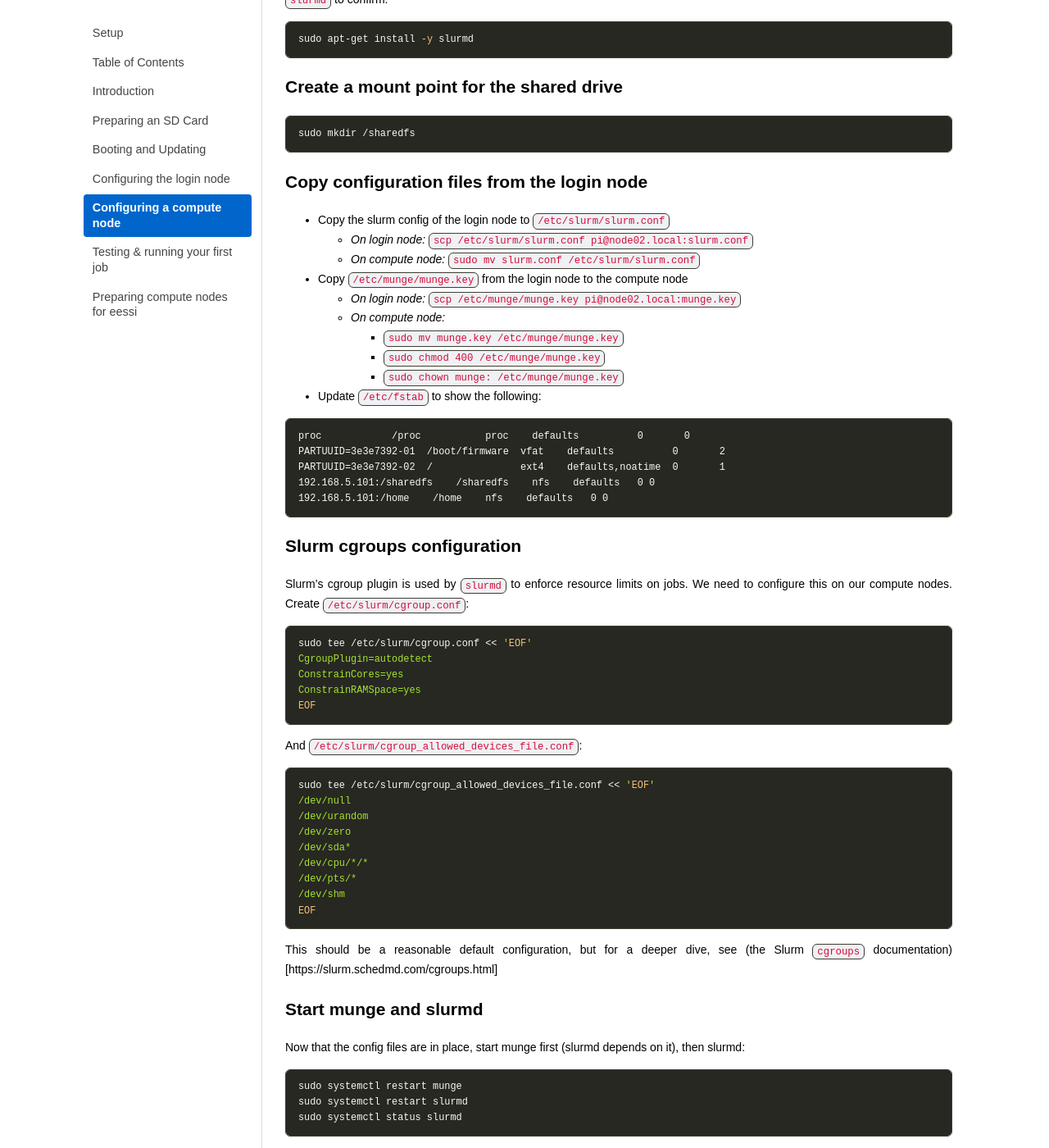
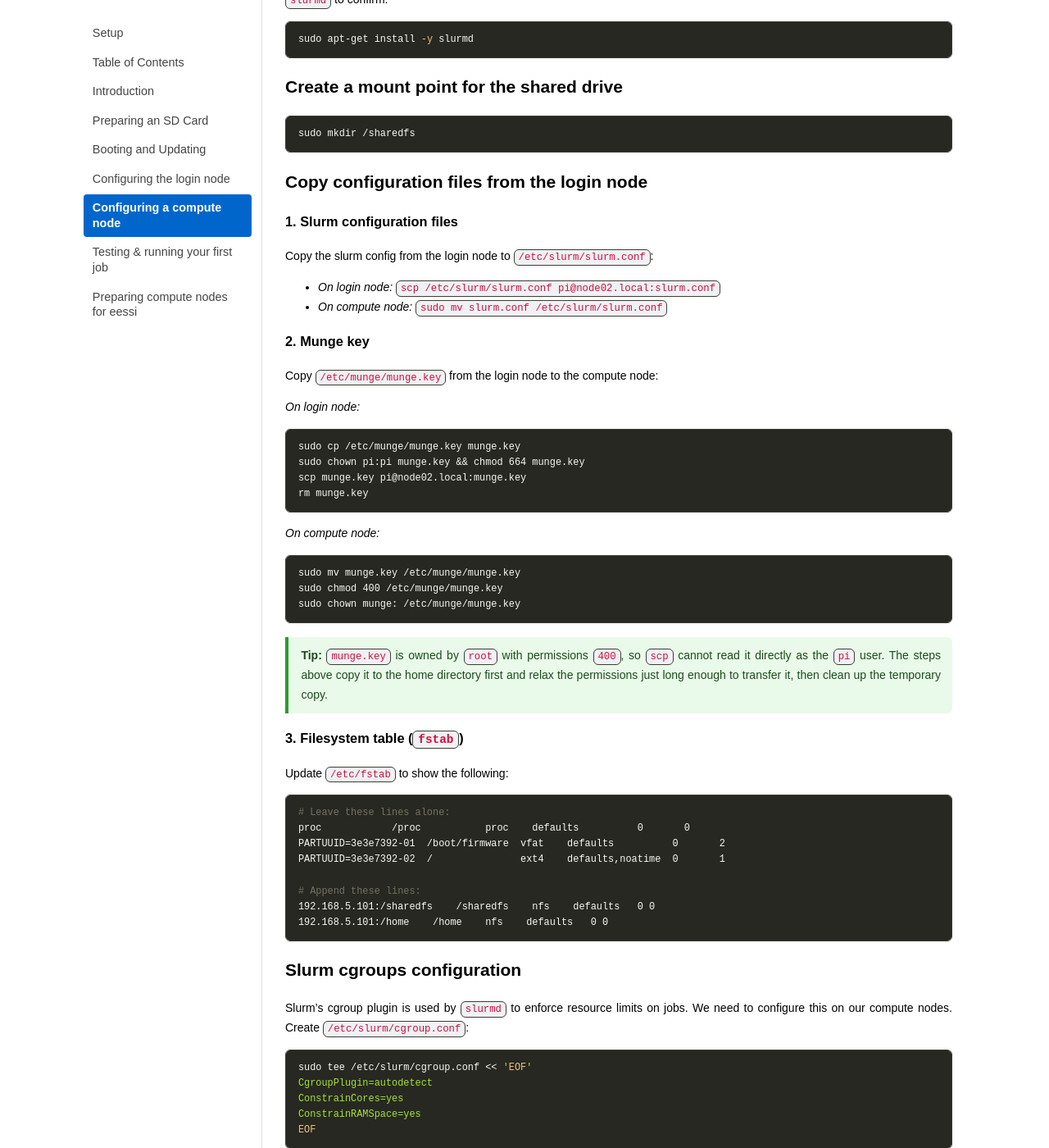
Before and after one commit to carpentriesoffline/Building_a_miniHPC_for_Training, a Jekyll site: the page built from 05-configurationCompute.md, in a window 1280 px wide and 1400 px high, scrolled down 2627 px. Shown: the whole window at 82% size. Built offline with Jekyll 4.4.1, drawn with Linux system fonts in a browser that asks for light colours.

Commit message:
Clarify configuration section a lot

````diff
--- a/05-configurationCompute.md
+++ b/05-configurationCompute.md
@@ -133,21 +133,50 @@ sudo mkdir /sharedfs
 
 ## Copy configuration files from the login node
 
-- Copy the slurm config of the login node to `/etc/slurm/slurm.conf`
-  - _On login node:_ `scp /etc/slurm/slurm.conf pi@node02.local:slurm.conf`
-  - _On compute node:_ `sudo mv slurm.conf /etc/slurm/slurm.conf`
-- Copy `/etc/munge/munge.key` from the login node to the compute node
-  - _On login node:_ `scp /etc/munge/munge.key pi@node02.local:munge.key`
-  - _On compute node:_
-    - `sudo mv munge.key /etc/munge/munge.key`
-    - `sudo chmod 400 /etc/munge/munge.key`
-    - `sudo chown munge: /etc/munge/munge.key`
-- Update `/etc/fstab` to show the following:
+### 1. Slurm configuration files
+
+Copy the slurm config from the login node to `/etc/slurm/slurm.conf`:
+
+ - _On login node:_ `scp /etc/slurm/slurm.conf pi@node02.local:slurm.conf`
+ - _On compute node:_ `sudo mv slurm.conf /etc/slurm/slurm.conf`
+
+### 2. Munge key
+
+Copy `/etc/munge/munge.key` from the login node to the compute node:
+
+ _On login node:_
 
 ```bash
+sudo cp /etc/munge/munge.key munge.key
+sudo chown pi:pi munge.key && chmod 664 munge.key
+scp munge.key pi@node02.local:munge.key
+rm munge.key
+```
+
+_On compute node:_
+
+```bash
+sudo mv munge.key /etc/munge/munge.key
+sudo chmod 400 /etc/munge/munge.key
+sudo chown munge: /etc/munge/munge.key
+```
+
+> **Tip:** `munge.key` is owned by `root` with permissions `400`, so `scp`
+> cannot read it directly as the `pi` user. The steps above copy it to the
+> home directory first and relax the permissions just long enough to transfer
+> it, then clean up the temporary copy.
+
+### 3. Filesystem table (`fstab`)
+
+Update `/etc/fstab` to show the following:
+
+```bash
+# Leave these lines alone:
 proc            /proc           proc    defaults          0       0
 PARTUUID=3e3e7392-01  /boot/firmware  vfat    defaults          0       2
 PARTUUID=3e3e7392-02  /               ext4    defaults,noatime  0       1
+
+# Append these lines:
 192.168.5.101:/sharedfs    /sharedfs    nfs    defaults   0 0
 192.168.5.101:/home    /home    nfs    defaults   0 0
 ```
````
